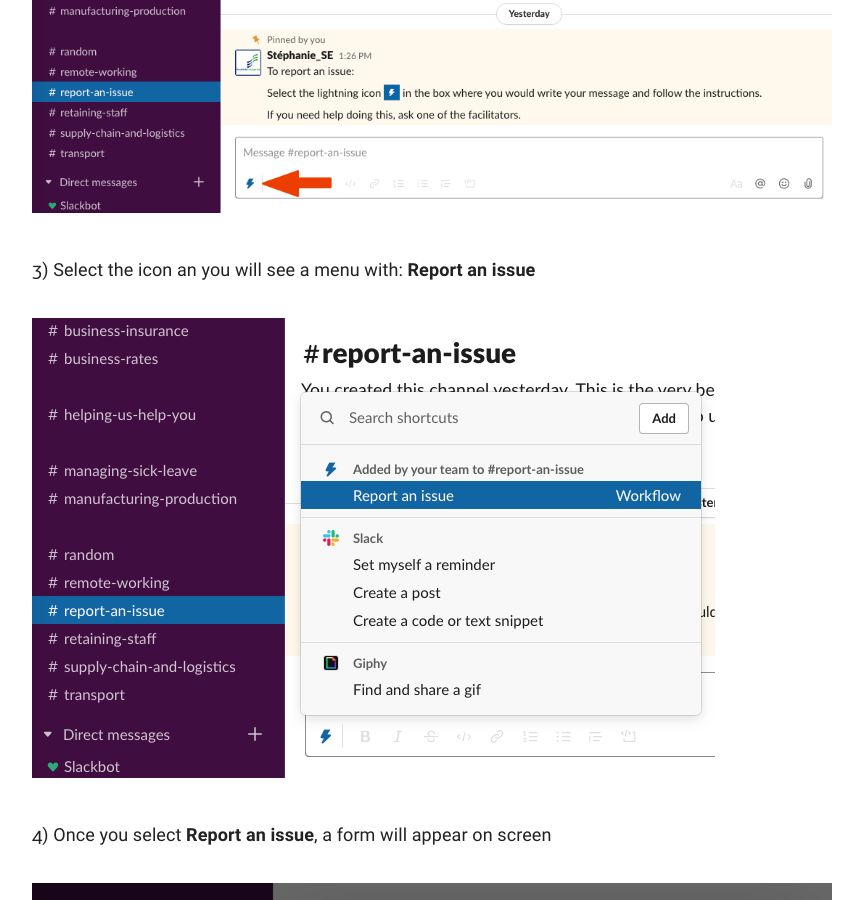
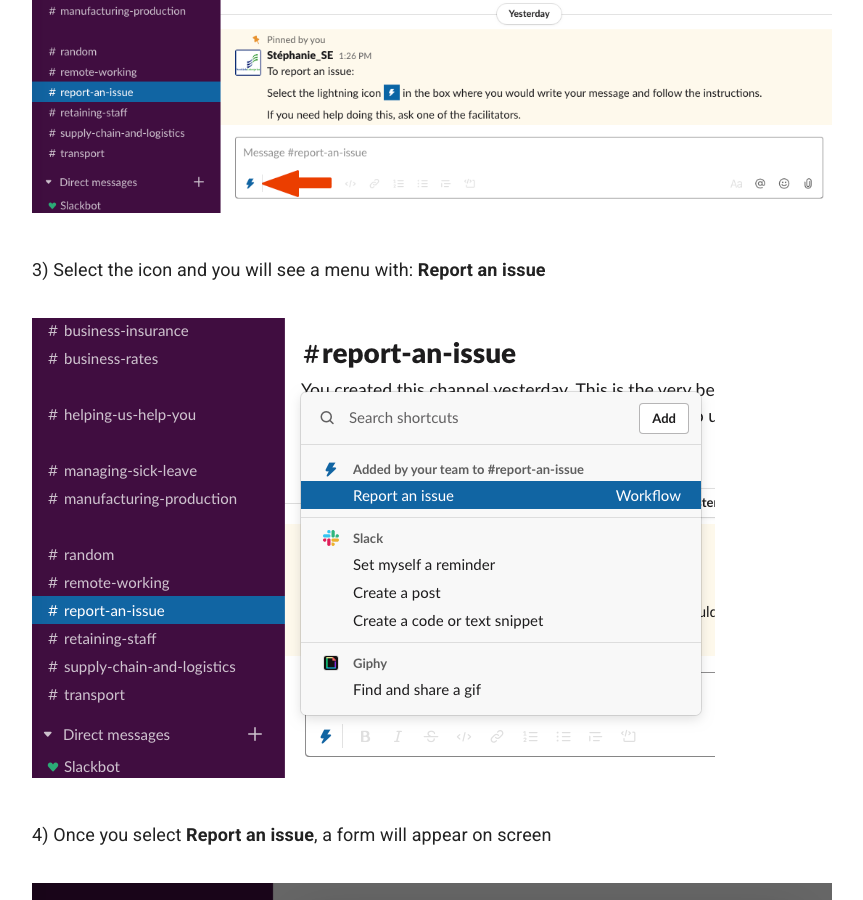
Before and after one commit to scotentSD/p2p, a Jekyll site: the page built from _docs/Report/report-an-issue.md, in a window 1280 px wide and 900 px high, scrolled down 702 px. Shown: the whole window, without its empty margins (358-1221 px from the left). Built offline with Jekyll 4.4.1, drawn with Linux system fonts in a browser that asks for light colours.

Commit message:
fix typo and add roboto in the layout

```diff
--- a/_docs/Report/report-an-issue.md
+++ b/_docs/Report/report-an-issue.md
@@ -18,7 +18,7 @@ However, if you believe that things have gone wrong, please send your complaints
 
 ![screenshot showing where the icon is in slack](../../images/report-issue1.png)
 
-3) Select the icon an you will see a menu with: **Report an issue**
+3) Select the icon and you will see a menu with: **Report an issue**
 
 ![screenshot showing where Report an issue is in the menu](../../images/report-issue2.png)
 
--- a/_layouts/default.html
+++ b/_layouts/default.html
@@ -10,6 +10,10 @@
 
 		<link rel="stylesheet" href="{{ site.baseurl }}/css/main.css">
 		<link rel="icon" type="image/png" href="{{ site.baseurl }}/images/favicon.png">
+		<link href="https://fonts.googleapis.com/css2?family=Roboto&display=swap" rel="stylesheet">
+		<link href="https://fonts.googleapis.com/css2?family=Roboto:ital@0;1&display=swap" rel="stylesheet">
+		<link href="https://fonts.googleapis.com/css2?family=Roboto:ital,wght@0,400;0,700;1,400&display=swap" rel="stylesheet">
+
 
 		{% if jekyll.environment == 'production' and site.google_analytics_key != '' %}
 			<script>
```
